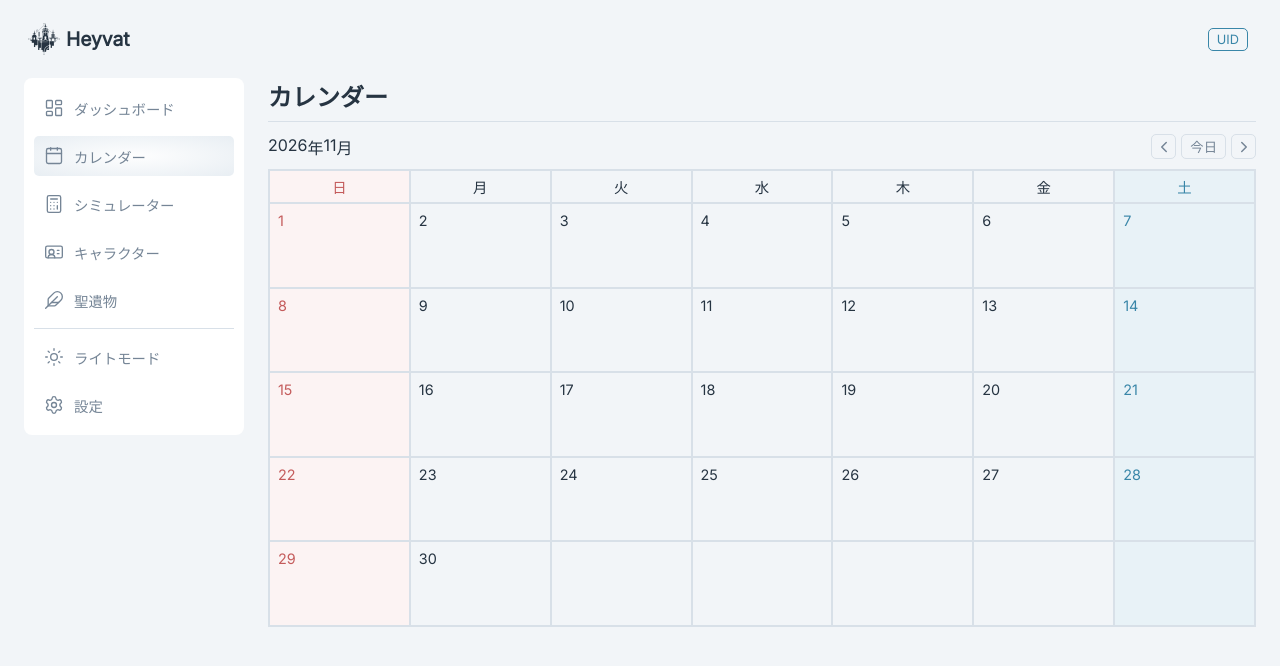
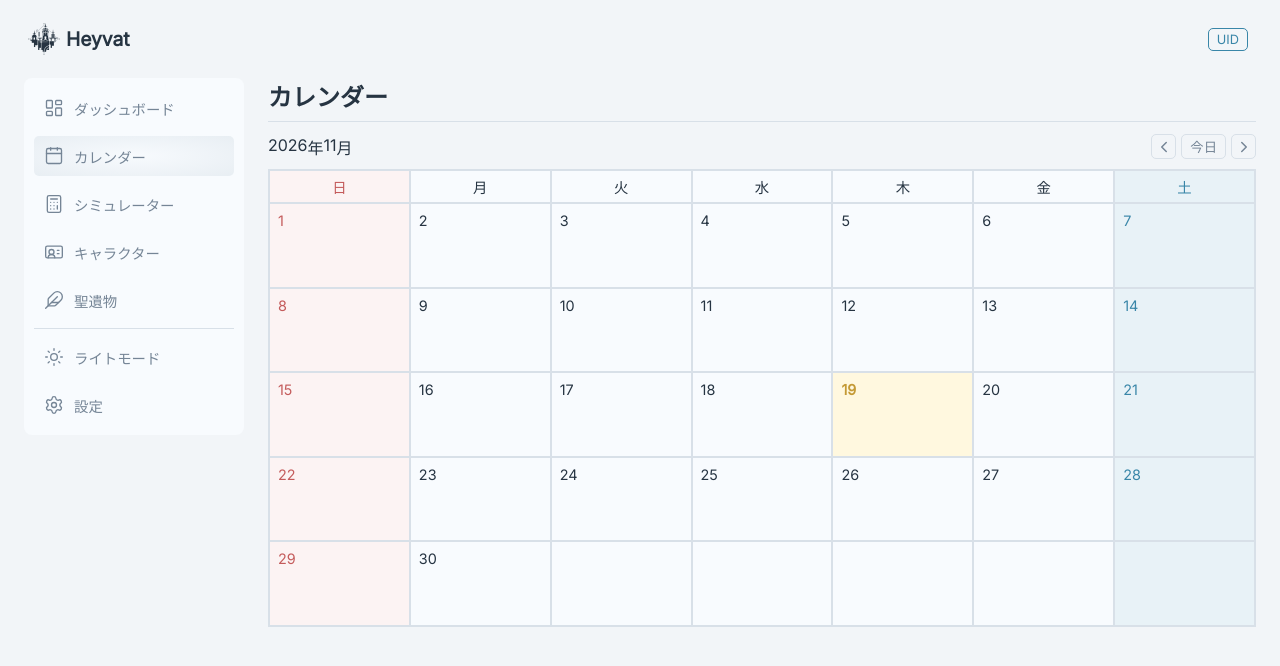
Before and after one commit to roka0430/heyvat, a Node project: template views/pages/calendar/index.njk in a window 1280 px wide. Shown: the top 666 px of the page. Run offline with Node 20 templates, Linux system fonts and the light colour scheme; the template is opened without the code that fills it, so the values that code supplies are empty; some libraries are stand-ins or nearby versions; some web fonts are replaced.

Commit message:
feat: カレンダーのスタイルを改善し、今日の日付を強調表示する機能を追加

```diff
--- a/public/css/calendar.css
+++ b/public/css/calendar.css
@@ -1,3 +1,25 @@
+:root {
+  --color-sunday: #c45b5b;
+  --color-sunday-bg: #fcf3f3;
+
+  --color-saturday: #3986a8;
+  --color-saturday-bg: #e8f2f7;
+
+  --color-today: #c49a35;
+  --color-today-bg: #fff8df;
+}
+
+:root.dark {
+  --color-sunday: #e18a8a;
+  --color-sunday-bg: #493034;
+
+  --color-saturday: #78b9d4;
+  --color-saturday-bg: #243e50;
+
+  --color-today: #e2bd68;
+  --color-today-bg: #493f29;
+}
+
 .calendar {
   display: flex;
   flex-direction: column;
@@ -76,6 +98,7 @@
 .calendar__weekday {
   padding-block: 5px;
 
+  background: var(--color-surface);
   border: solid 0.5px var(--color-border);
 
   font-size: 0.9rem;
@@ -92,7 +115,14 @@
   aspect-ratio: 5 / 3;
   padding: 8px;
 
+  background: var(--color-surface);
   border: solid 0.5px var(--color-border);
 
   font-size: 0.9rem;
 }
+
+.calendar__day.is-today {
+  background: var(--color-today-bg);
+  color: var(--color-today);
+  font-weight: bold;
+}
--- a/public/css/common.css
+++ b/public/css/common.css
@@ -12,7 +12,7 @@
   --font-sans: "Inter", "Line Seed JP", sans-serif;
 
   --color-background: #f2f5f8;
-  --color-surface: #ffffff;
+  --color-surface: #f8fbfe;
   --color-surface-hover: #e8eef3;
 
   --color-text: #263442;
@@ -32,12 +32,6 @@
 
   --color-error: #c45b5b;
   --color-error-bg: #f9ebeb;
-
-  --color-sunday: #c45b5b;
-  --color-sunday-bg: #fcf3f3;
-
-  --color-saturday: #3986a8;
-  --color-saturday-bg: #e8f2f7;
 }
 
 :root.dark {
@@ -62,12 +56,6 @@
 
   --color-error: #e18a8a;
   --color-error-bg: #40292b;
-
-  --color-sunday: #e18a8a;
-  --color-sunday-bg: #493034;
-
-  --color-saturday: #78b9d4;
-  --color-saturday-bg: #243e50;
 }
 
 * {
--- a/public/js/calendar.js
+++ b/public/js/calendar.js
@@ -1,23 +1,54 @@
+const isSameDay = (dt1, dt2) => {
+  return (
+    dt1.getFullYear() === dt2.getFullYear() && dt1.getMonth() === dt2.getMonth() && dt1.getDate() === dt2.getDate()
+  );
+};
+
+const isToday = (dt) => {
+  return isSameDay(dt, new Date());
+};
+
 const getDatesInMonth = (year, month) => {
   const lastDate = new Date(year, month, 0).getDate();
   return Array.from({ length: lastDate }, (_, i) => new Date(year, month - 1, i + 1));
 };
 
-const getCellsInMonth = (year, month) => {
+const createCalendarCells = (year, month) => {
   const dates = getDatesInMonth(year, month);
+
   const offset = dates[0].getDay();
+  const padding = (7 - ((offset + dates.length) % 7)) % 7;
 
-  const cells = Array.from({ length: offset }, () => ({ date: null }));
+  const leadingBlanks = Array.from({ length: offset }, () => ({ date: null }));
+  const trailingBlanks = Array.from({ length: padding }, () => ({ date: null }));
 
-  cells.push(...dates.map((date) => ({ date: date.getDate() })));
+  const dateCells = dates.map((dt) => ({
+    dt: dt,
+    date: dt.getDate(),
+  }));
 
-  const padding = Math.ceil(cells.length / 7) * 7 - cells.length;
-
-  cells.push(...Array.from({ length: padding }, () => ({ date: null })));
-
+  const cells = [...leadingBlanks, ...dateCells, ...trailingBlanks];
   cells.forEach((cell, i) => (cell.key = i));
 
   return cells;
+};
+
+const enrichCalendarCells = (cells) => {
+  for (const cell of cells) {
+    cell.classes = [];
+
+    if (cell.dt && isToday(cell.dt)) {
+      cell.classes.push("is-today");
+    }
+  }
+
+  return cells;
+};
+
+const getCalendarCells = (year, month) => {
+  const cells = createCalendarCells(year, month);
+  const enrichedCells = enrichCalendarCells(cells);
+  return enrichedCells.map(({ dt, ...rest }) => rest);
 };
 
 document.addEventListener("alpine:init", () => {
@@ -37,18 +68,14 @@ document.addEventListener("alpine:init", () => {
     cells: [],
 
     init() {
-      const now = new Date();
-      this.year = now.getFullYear();
-      this.month = now.getMonth() + 1;
-
-      this.cells = getCellsInMonth(this.year, this.month);
-
       this.$watch(
         () => [this.year, this.month],
         () => {
-          this.cells = getCellsInMonth(this.year, this.month);
+          this.cells = getCalendarCells(this.year, this.month);
         },
       );
+
+      this.goToToday();
     },
 
     changeMonth(offset) {
@@ -57,5 +84,11 @@ document.addEventListener("alpine:init", () => {
       this.year = date.getFullYear();
       this.month = date.getMonth() + 1;
     },
+
+    goToToday() {
+      const now = new Date();
+      this.year = now.getFullYear();
+      this.month = now.getMonth() + 1;
+    },
   }));
 });
--- a/views/pages/calendar/index.njk
+++ b/views/pages/calendar/index.njk
@@ -61,7 +61,8 @@
         </div>
         <div class="calendar__days">
           <template x-for="cell in cells" :key="cell.key">
-            <div class="calendar__day" x-text="cell.date"></div>
+            <div class="calendar__day" x-text="cell.date" :class="cell.classes">
+            </div>
           </template>
         </div>
       </div>
```
